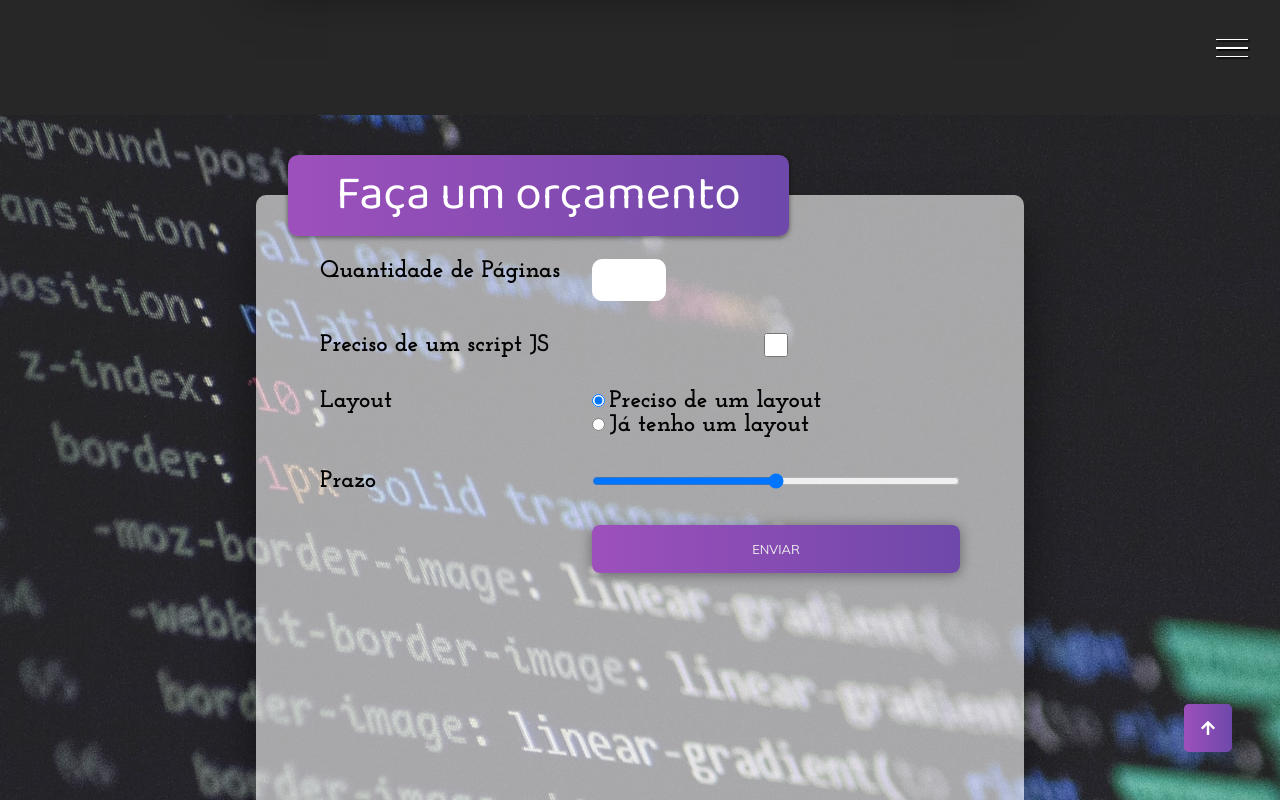
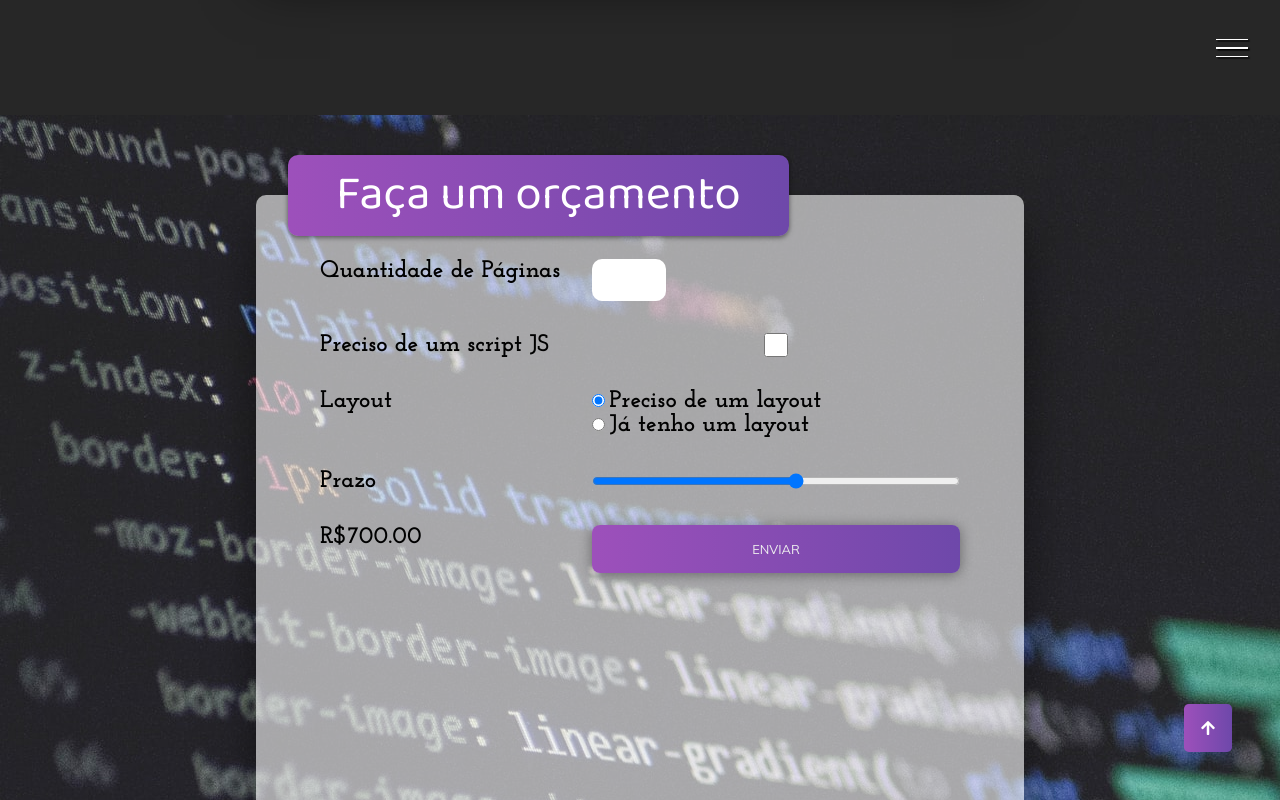
Before and after one commit to HenriqueAgustini/portifolio, a plain HTML site: page index.html in a window 1280 px wide. Both pictures are taken after a click on the radio button "Preciso de um layout". Shown: the part 2749-3549 px from the top of the page. Drawn offline with Linux system fonts and the light colour scheme.

Commit message:
:package: cálculo de orçamento

```diff
--- a/index.html
+++ b/index.html
@@ -201,7 +201,8 @@
                     </div>
                    </div>
                    <label for="prazo">Prazo</label>
-                   <input type="range" name="prazo" id="prazo">
+                   <input type="range" name="prazo" id="prazo" min="1" max="10">
+                   <label id="preco">R$ 0,00</label>
                    <button class="btn btn-orcamento" type="submit">Enviar</button>
                 </form>
             </div>
--- a/script.js
+++ b/script.js
@@ -1,3 +1,28 @@
 document.querySelector(".hamburguer").addEventListener("click", () =>
     document.querySelector(".container").classList.toggle("show-menu")
 );
+
+document.querySelector("#qtde").addEventListener("change", atualizarPreco)
+document.querySelector("#js").addEventListener("change", atualizarPreco)
+document.querySelector("#layout-sim").addEventListener("change", atualizarPreco)
+document.querySelector("#layout-nao").addEventListener("change", atualizarPreco)
+document.querySelector("#prazo").addEventListener("change", function () {
+    const prazo = document.querySelector("#prazo").value
+    document.querySelector("label[for=prazo]").innerHTML = `Prazo: ${prazo} semanas`
+    atualizarPreco()
+})
+
+function atualizarPreco(){
+    const qtde = document.querySelector("#qtde").value
+    const temJS = document.querySelector("#js").checked
+    const incluiLayout = document.querySelector("#layout-sim").checked
+    const prazo = document.querySelector("#prazo").value
+
+    let preco = qtde * 100;
+    if (temJS) preco *= 1.1
+    if (incluiLayout) preco += 500
+    let taxaUrgencia = 1 - prazo*0.1;
+    preco *= 1 + taxaUrgencia
+
+    document.querySelector("#preco").innerHTML = "R$" + preco.toFixed(2)
+}
```
